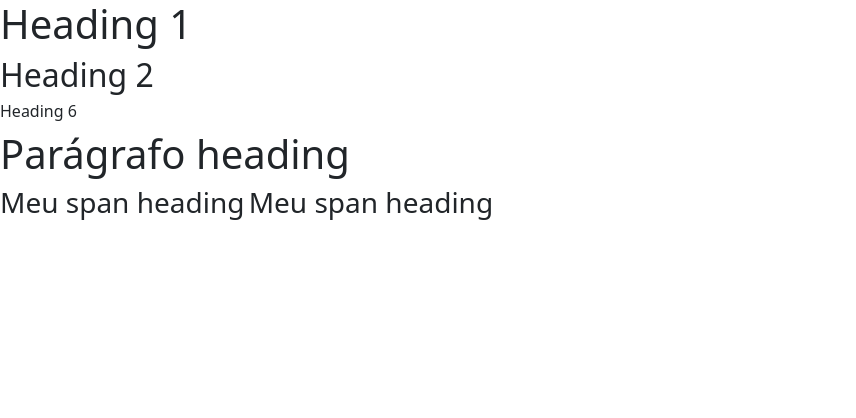
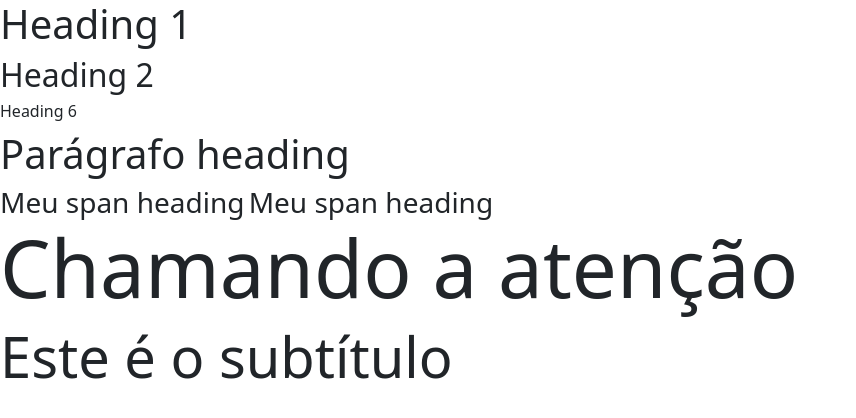
Before and after one commit to Valdemar1213/bootstrap-udemy, a plain HTML site: page 5-conteudo/index.html in a window 1280 px wide. Shown: the whole page, without its empty margins (0-856 px from the left). Drawn offline with nearby package versions, Linux system fonts and the light colour scheme.

Commit message:
Display class com bootstrap

```diff
--- a/5-conteudo/index.html
+++ b/5-conteudo/index.html
@@ -21,7 +21,9 @@
   <span class="h3">Meu span heading</span>
   <span class="h3">Meu span heading</span>
 
-
+  <!-- Display -->
+  <h1 class="display-1">Chamando a atenção</h1>
+  <p class="display-4">Este é o subtítulo</p>
 
 </body>
 </html>
```
